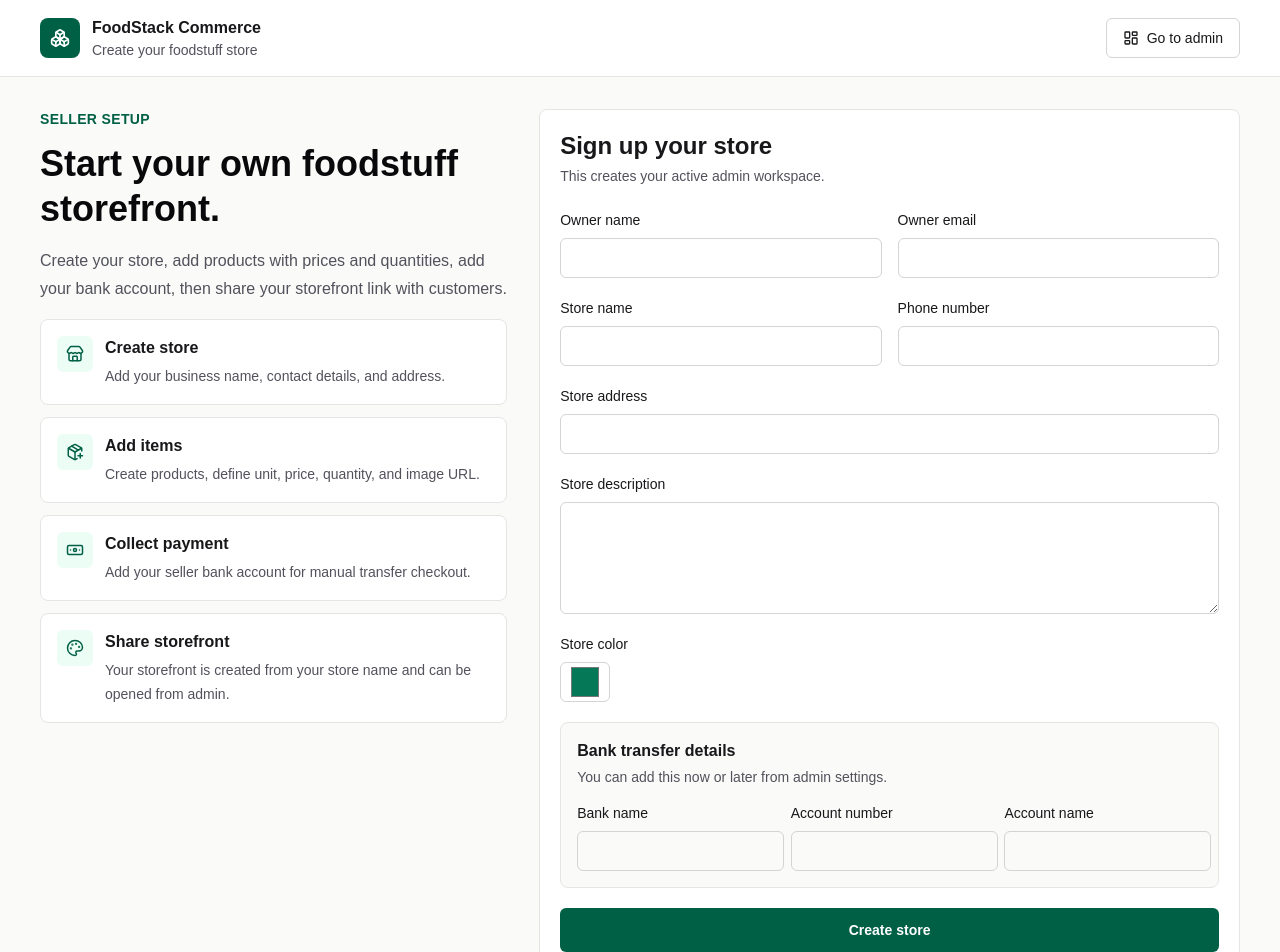
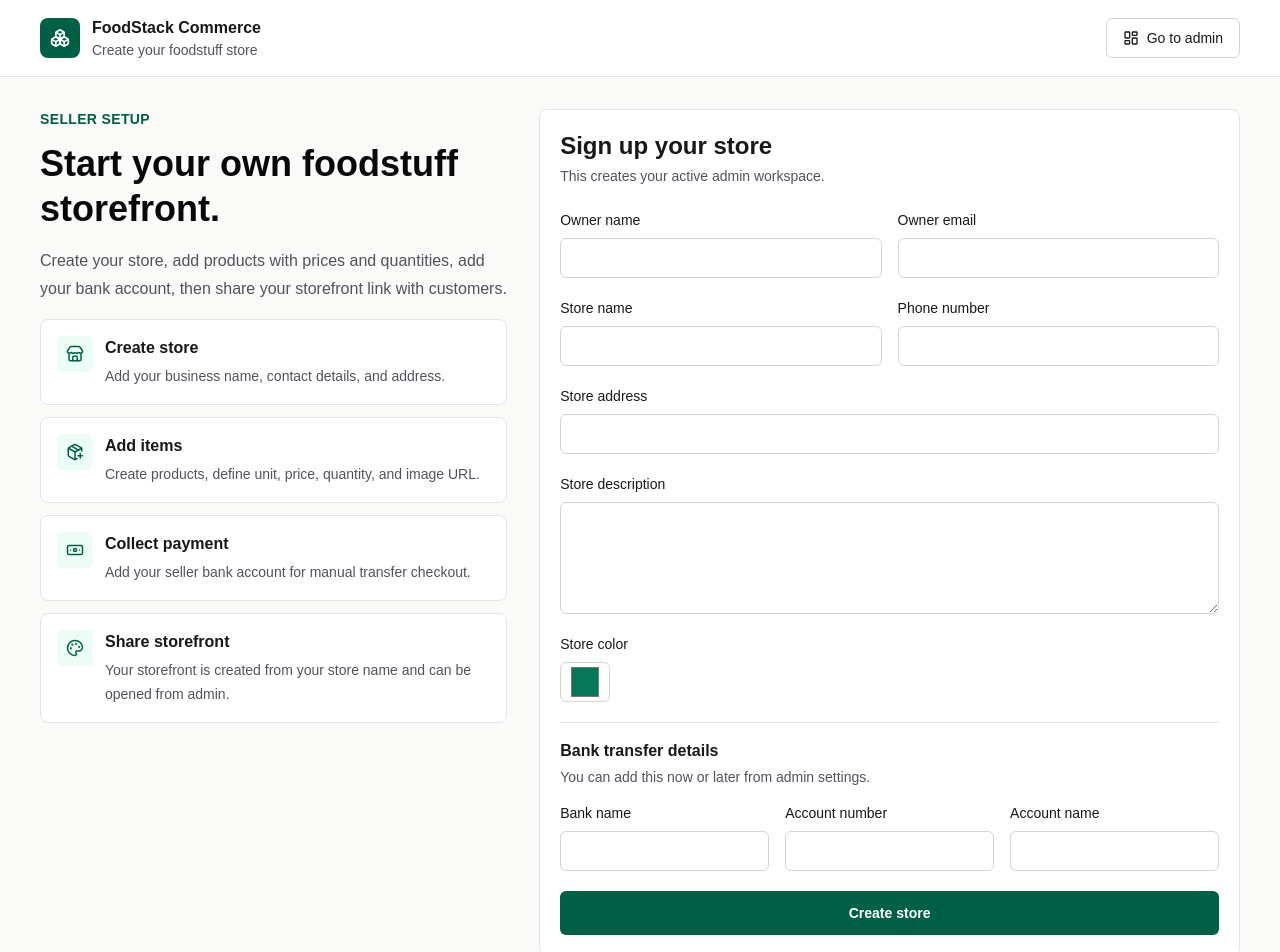
Before and after one commit to primefrp/mystore, a Next.js app: page / in a window 1280 px wide. Shown: the top 952 px of the page. Built offline with nearby package versions, Linux system fonts and the light colour scheme; no server answers.

Commit message:
Handle store signup errors

```diff
--- a/prisma/seed.ts
+++ b/prisma/seed.ts
@@ -5,10 +5,11 @@ import {
   featureDefinitions,
   subscriptionPlans,
 } from "../src/lib/platform-config";
+import { normalizeDatabaseUrl } from "../src/lib/database-url";
 
-const connectionString =
-  process.env.DATABASE_URL ??
-  "postgresql://postgres:postgres@localhost:5432/foodstack_commerce";
+const connectionString = normalizeDatabaseUrl(
+  process.env.DATABASE_URL ?? "postgresql://postgres:postgres@localhost:5432/foodstack_commerce",
+);
 
 const adapter = new PrismaPg({ connectionString });
 const prisma = new PrismaClient({ adapter });
--- a/src/app/actions.ts
+++ b/src/app/actions.ts
@@ -14,7 +14,7 @@ const storeSignupSchema = z.object({
   accountNumber: z.string().trim().optional().or(z.literal("")),
   address: z.string().trim().min(3),
   bankName: z.string().trim().optional().or(z.literal("")),
-  description: z.string().trim().min(10),
+  description: z.string().trim().optional().or(z.literal("")),
   email: z.string().trim().email(),
   ownerName: z.string().trim().min(2),
   phone: z.string().trim().min(7),
@@ -22,8 +22,16 @@ const storeSignupSchema = z.object({
   themeColor: z.string().trim().min(4),
 });
 
+type StoreSignupValues = z.infer<typeof storeSignupSchema>;
+
+export type StoreSignupState = {
+  fieldErrors?: Partial<Record<keyof StoreSignupValues, string[]>>;
+  message: string;
+  status: "idle" | "error";
+};
+
 async function getUniqueBusinessSlug(name: string) {
-  const baseSlug = slugify(name);
+  const baseSlug = slugify(name) || `store-${Date.now()}`;
   let candidate = baseSlug;
   let suffix = 2;
 
@@ -46,8 +54,8 @@ async function getUniqueBusinessSlug(name: string) {
   }
 }
 
-export async function createStoreAction(formData: FormData) {
-  const parsed = storeSignupSchema.parse({
+export async function createStoreAction(_previousState: StoreSignupState, formData: FormData): Promise<StoreSignupState> {
+  const parsed = storeSignupSchema.safeParse({
     accountName: formData.get("accountName") ?? "",
     accountNumber: formData.get("accountNumber") ?? "",
     address: formData.get("address"),
@@ -60,29 +68,41 @@ export async function createStoreAction(formData: FormData) {
     themeColor: formData.get("themeColor") ?? "#047857",
   });
 
-  const slug = await getUniqueBusinessSlug(parsed.storeName);
+  if (!parsed.success) {
+    return {
+      fieldErrors: parsed.error.flatten().fieldErrors as StoreSignupState["fieldErrors"],
+      message: "Please check the highlighted fields and try again.",
+      status: "error",
+    };
+  }
+
+  const signup = parsed.data;
   const coreFeatureKeys = featureDefinitions.filter((feature) => feature.isCore).map((feature) => feature.key);
 
+  let businessSlug = "";
+
+  try {
+    const slug = await getUniqueBusinessSlug(signup.storeName);
     const business = await db.$transaction(async (tx) => {
       const owner = await tx.user.upsert({
         create: {
-        email: parsed.email,
-        name: parsed.ownerName,
+          email: signup.email,
+          name: signup.ownerName,
           platformRole: "USER",
         },
         update: {
-        name: parsed.ownerName,
+          name: signup.ownerName,
         },
         where: {
-        email: parsed.email,
+          email: signup.email,
         },
       });
 
       const createdBusiness = await tx.business.create({
         data: {
-        address: parsed.address,
-        description: parsed.description,
-        email: parsed.email,
+          address: signup.address,
+          description: signup.description || null,
+          email: signup.email,
           memberships: {
             create: {
               role: "OWNER",
@@ -90,10 +110,10 @@ export async function createStoreAction(formData: FormData) {
               userId: owner.id,
             },
           },
-        name: parsed.storeName,
-        phone: parsed.phone,
+          name: signup.storeName,
+          phone: signup.phone,
           slug,
-        themeColor: parsed.themeColor,
+          themeColor: signup.themeColor,
         },
       });
 
@@ -128,12 +148,12 @@ export async function createStoreAction(formData: FormData) {
         });
       }
 
-    if (parsed.bankName && parsed.accountName && parsed.accountNumber) {
+      if (signup.bankName && signup.accountName && signup.accountNumber) {
         await tx.bankAccount.create({
           data: {
-          accountName: parsed.accountName,
-          accountNumber: parsed.accountNumber,
-          bankName: parsed.bankName,
+            accountName: signup.accountName,
+            accountNumber: signup.accountNumber,
+            bankName: signup.bankName,
             businessId: createdBusiness.id,
             isDefault: true,
           },
@@ -152,5 +172,22 @@ export async function createStoreAction(formData: FormData) {
       secure: process.env.NODE_ENV === "production",
     });
 
+    businessSlug = business.slug;
+  } catch (error) {
+    console.error("Store signup failed", error);
+
+    return {
+      message: "We could not create your store. Please check the database connection and try again.",
+      status: "error",
+    };
+  }
+
+  if (!businessSlug) {
+    return {
+      message: "We could not finish store setup. Please try again.",
+      status: "error",
+    };
+  }
+
   redirect("/admin");
 }
--- a/src/app/page.tsx
+++ b/src/app/page.tsx
@@ -9,7 +9,7 @@ import {
   Store,
 } from "lucide-react";
 
-import { createStoreAction } from "@/app/actions";
+import { StoreSignupForm } from "@/components/store-signup-form";
 
 export default function Home() {
   return (
@@ -57,42 +57,7 @@ export default function Home() {
             <p className="mt-1 text-sm text-zinc-600">This creates your active admin workspace.</p>
           </div>
 
-          <form action={createStoreAction} className="mt-6 grid gap-5">
-            <div className="grid gap-4 md:grid-cols-2">
-              <Field label="Owner name" name="ownerName" required />
-              <Field label="Owner email" name="email" required type="email" />
-            </div>
-
-            <div className="grid gap-4 md:grid-cols-2">
-              <Field label="Store name" name="storeName" required />
-              <Field label="Phone number" name="phone" required />
-            </div>
-
-            <Field label="Store address" name="address" required />
-            <label className="grid gap-2">
-              <span className="text-sm font-medium">Store description</span>
-              <textarea className="min-h-28 rounded-md border border-stone-300 px-3 py-2 text-sm outline-none focus:border-emerald-700" name="description" required />
-            </label>
-
-            <label className="grid gap-2 sm:max-w-48">
-              <span className="text-sm font-medium">Store color</span>
-              <input className="h-10 rounded-md border border-stone-300 bg-white px-2" defaultValue="#047857" name="themeColor" type="color" />
-            </label>
-
-            <div className="rounded-lg border border-stone-200 bg-stone-50 p-4">
-              <h3 className="font-semibold">Bank transfer details</h3>
-              <p className="mt-1 text-sm text-zinc-600">You can add this now or later from admin settings.</p>
-              <div className="mt-4 grid gap-4 md:grid-cols-3">
-                <Field label="Bank name" name="bankName" />
-                <Field label="Account number" name="accountNumber" />
-                <Field label="Account name" name="accountName" />
-              </div>
-            </div>
-
-            <button className="h-11 rounded-md bg-emerald-800 px-4 text-sm font-semibold text-white hover:bg-emerald-900" type="submit">
-              Create store
-            </button>
-          </form>
+          <StoreSignupForm />
         </section>
       </section>
     </main>
@@ -120,22 +85,3 @@ function SetupStep({
     </div>
   );
 }
-
-function Field({
-  label,
-  name,
-  required,
-  type = "text",
-}: {
-  label: string;
-  name: string;
-  required?: boolean;
-  type?: string;
-}) {
-  return (
-    <label className="grid gap-2">
-      <span className="text-sm font-medium">{label}</span>
-      <input className="h-10 rounded-md border border-stone-300 px-3 text-sm outline-none focus:border-emerald-700" name={name} required={required} type={type} />
-    </label>
-  );
-}
--- /dev/null
+++ b/src/components/store-signup-form.tsx
@@ -0,0 +1,95 @@
+"use client";
+
+import { useActionState } from "react";
+
+import { createStoreAction, type StoreSignupState } from "@/app/actions";
+
+const initialState: StoreSignupState = {
+  message: "",
+  status: "idle",
+};
+
+export function StoreSignupForm() {
+  const [state, formAction, isPending] = useActionState(createStoreAction, initialState);
+
+  return (
+    <form action={formAction} className="mt-6 grid gap-5">
+      {state.status === "error" && state.message ? (
+        <div className="rounded-md border border-red-200 bg-red-50 px-3 py-2 text-sm text-red-950" role="alert">
+          {state.message}
+        </div>
+      ) : null}
+
+      <div className="grid gap-4 md:grid-cols-2">
+        <Field errors={state.fieldErrors?.ownerName} label="Owner name" name="ownerName" required />
+        <Field errors={state.fieldErrors?.email} label="Owner email" name="email" required type="email" />
+      </div>
+
+      <div className="grid gap-4 md:grid-cols-2">
+        <Field errors={state.fieldErrors?.storeName} label="Store name" name="storeName" required />
+        <Field errors={state.fieldErrors?.phone} label="Phone number" name="phone" required />
+      </div>
+
+      <Field errors={state.fieldErrors?.address} label="Store address" name="address" required />
+      <label className="grid gap-2">
+        <span className="text-sm font-medium">Store description</span>
+        <textarea className="min-h-28 rounded-md border border-stone-300 px-3 py-2 text-sm outline-none focus:border-emerald-700" name="description" />
+        <FieldErrors errors={state.fieldErrors?.description} />
+      </label>
+
+      <label className="grid gap-2 sm:max-w-48">
+        <span className="text-sm font-medium">Store color</span>
+        <input className="h-10 rounded-md border border-stone-300 bg-white px-2" defaultValue="#047857" name="themeColor" type="color" />
+        <FieldErrors errors={state.fieldErrors?.themeColor} />
+      </label>
+
+      <div className="border-t border-stone-200 pt-4">
+        <h3 className="font-semibold">Bank transfer details</h3>
+        <p className="mt-1 text-sm text-zinc-600">You can add this now or later from admin settings.</p>
+        <div className="mt-4 grid gap-4 md:grid-cols-3">
+          <Field errors={state.fieldErrors?.bankName} label="Bank name" name="bankName" />
+          <Field errors={state.fieldErrors?.accountNumber} label="Account number" name="accountNumber" />
+          <Field errors={state.fieldErrors?.accountName} label="Account name" name="accountName" />
+        </div>
+      </div>
+
+      <button
+        className="h-11 rounded-md bg-emerald-800 px-4 text-sm font-semibold text-white hover:bg-emerald-900 disabled:cursor-not-allowed disabled:bg-zinc-400"
+        disabled={isPending}
+        type="submit"
+      >
+        {isPending ? "Creating store..." : "Create store"}
+      </button>
+    </form>
+  );
+}
+
+function Field({
+  errors,
+  label,
+  name,
+  required,
+  type = "text",
+}: {
+  errors?: string[];
+  label: string;
+  name: string;
+  required?: boolean;
+  type?: string;
+}) {
+  return (
+    <label className="grid gap-2">
+      <span className="text-sm font-medium">{label}</span>
+      <input className="h-10 rounded-md border border-stone-300 px-3 text-sm outline-none focus:border-emerald-700" name={name} required={required} type={type} />
+      <FieldErrors errors={errors} />
+    </label>
+  );
+}
+
+function FieldErrors({ errors }: { errors?: string[] }) {
+  if (!errors?.length) {
+    return null;
+  }
+
+  return <span className="text-sm font-medium text-red-700">{errors[0]}</span>;
+}
--- /dev/null
+++ b/src/lib/database-url.ts
@@ -0,0 +1,7 @@
+export function normalizeDatabaseUrl(value: string) {
+  try {
+    return new URL(value).toString();
+  } catch {
+    return value;
+  }
+}
--- a/src/lib/db.ts
+++ b/src/lib/db.ts
@@ -1,13 +1,15 @@
 import { PrismaPg } from "@prisma/adapter-pg";
 import { PrismaClient } from "@prisma/client";
+
+import { normalizeDatabaseUrl } from "@/lib/database-url";
 
 const globalForPrisma = globalThis as unknown as {
   prisma?: PrismaClient;
 };
 
-const connectionString =
-  process.env.DATABASE_URL ??
-  "postgresql://postgres:postgres@localhost:5432/foodstack_commerce";
+const connectionString = normalizeDatabaseUrl(
+  process.env.DATABASE_URL ?? "postgresql://postgres:postgres@localhost:5432/foodstack_commerce",
+);
 
 const adapter = new PrismaPg({ connectionString });
 
```
Also changed, not shown: prisma.config.ts (+5 -3 lines). Lines whose indentation alone changed are shown as unchanged.
